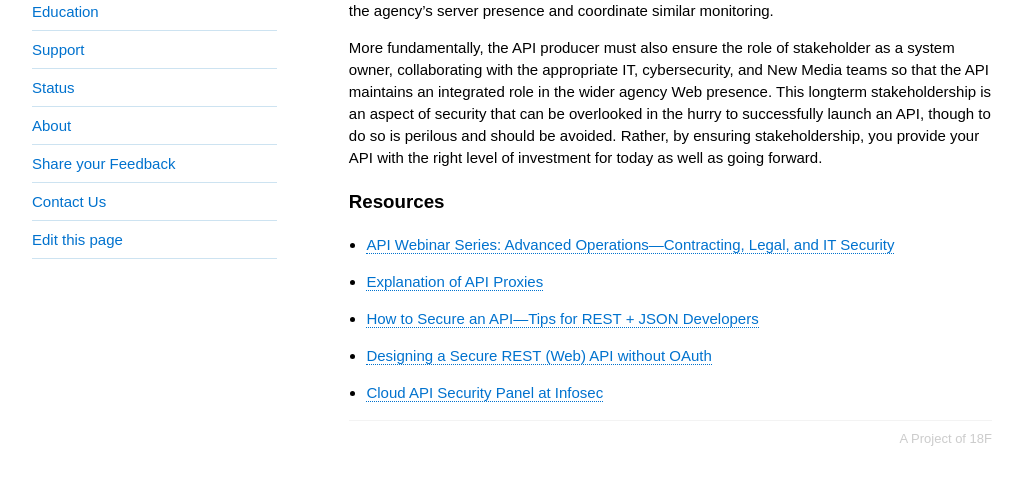
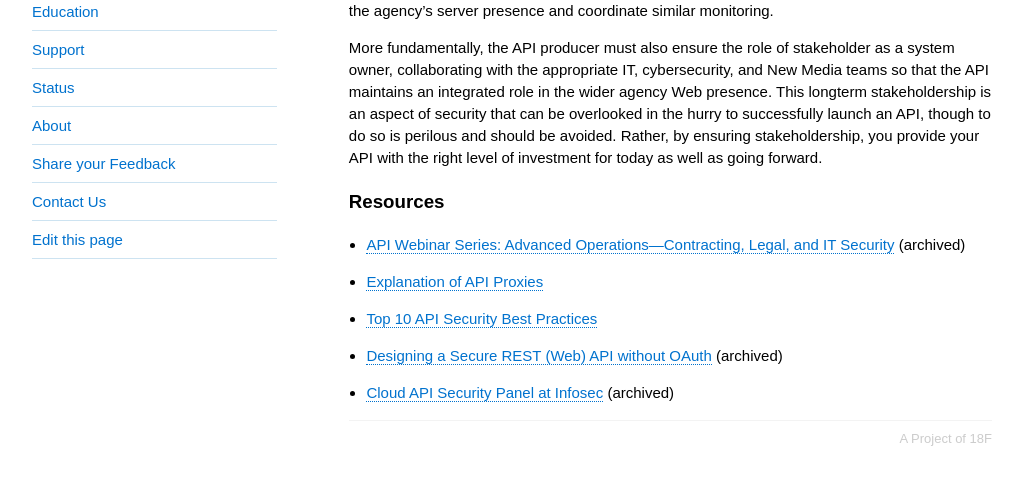
Before and after one commit to 18F/API-All-the-X, a Jekyll site: the page built from pages/api_security.md, in a window 1280 px wide and 900 px high, scrolled down 1625 px, cut to the strip 332-817 px from the top of the window. Shown: the whole strip, without its empty margins (128-1151 px from the left). Built offline with Jekyll 4.4.1, drawn with Linux system fonts in a browser that asks for light colours.

Commit message:
Fix dead links in API security resources
Co-Authored-By: Claude Opus 5.5 <noreply@anthropic.com>

```diff
--- a/pages/api_security.md
+++ b/pages/api_security.md
@@ -44,8 +44,8 @@ More fundamentally, the API producer must also ensure the role of stakeholder as
 
 ### Resources
 
-* [API Webinar Series: Advanced Operations—Contracting, Legal, and IT Security](http://www.howto.gov/training/classes/api-advanced-operations)
+* [API Webinar Series: Advanced Operations—Contracting, Legal, and IT Security](https://web.archive.org/web/20160818200904/http://www.howto.gov/training/classes/api-advanced-operations) (archived)
 * [Explanation of API Proxies](http://apievangelist.com/2011/06/11/the-battle-for-your-api-proxy/)
-* [How to Secure an API—Tips for REST + JSON Developers](http://www.stormpath.com/blog/how-secure-api-tips-rest-json-developers)
-* [Designing a Secure REST (Web) API without OAuth](http://www.thebuzzmedia.com/designing-a-secure-rest-api-without-oauth-authentication/)
-* [Cloud API Security Panel at Infosec](http://blog.programmableweb.com/2012/05/07/cloud-api-security-panel-at-infosec/)
+* [Top 10 API Security Best Practices](https://frontegg.com/guides/top-10-api-security-best-practices)
+* [Designing a Secure REST (Web) API without OAuth](https://web.archive.org/web/20151212040735/http://www.thebuzzmedia.com/designing-a-secure-rest-api-without-oauth-authentication/) (archived)
+* [Cloud API Security Panel at Infosec](https://web.archive.org/web/20160104173648/http://blog.programmableweb.com/2012/05/07/cloud-api-security-panel-at-infosec/) (archived)
```
